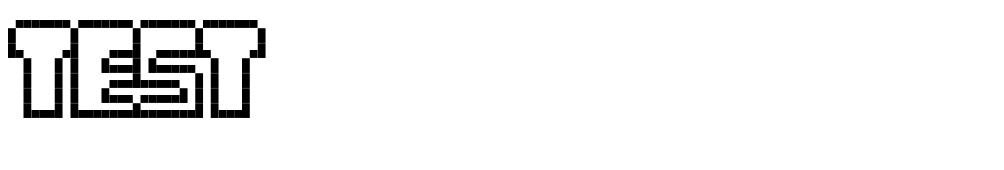
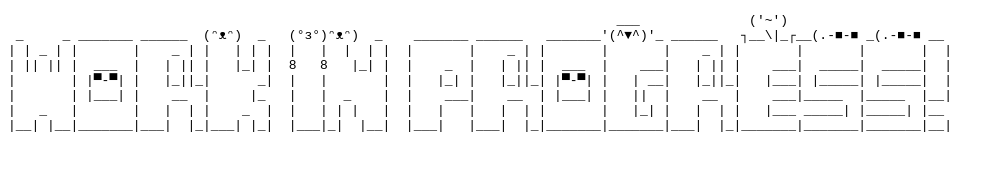
Before and after one commit to 0x256e4/0x256e4.github.io, a plain HTML site: page index.html in a window 1280 px wide. Shown: the whole page, without its empty margins (0-1004 px from the left). Drawn offline with Linux system fonts and the light colour scheme.

Commit message:
update index.html

```diff
--- a/index.html
+++ b/index.html
@@ -6,13 +6,14 @@
 
   <body>
     <pre>
- ▄▄▄▄▄▄▄ ▄▄▄▄▄▄▄ ▄▄▄▄▄▄▄ ▄▄▄▄▄▄▄
-█       █       █       █       █
-█▄     ▄█    ▄▄▄█  ▄▄▄▄▄█▄     ▄█
-  █   █ █   █▄▄▄█ █▄▄▄▄▄  █   █
-  █   █ █    ▄▄▄█▄▄▄▄▄  █ █   █
-  █   █ █   █▄▄▄ ▄▄▄▄▄█ █ █   █
-  █▄▄▄█ █▄▄▄▄▄▄▄█▄▄▄▄▄▄▄█ █▄▄▄█
+                                                                              ___              ('~')
+ _     _ _______ ______  (ᵔᴥᵔ)  _   (°з°)ᵔᴥᵔ)  _    _______ ______   _______'(^▼^)'_ ______   ┐__\|_┌__(.-■-■ _(.-■-■ __
+| | _ | |       |    _ | |   | | |  |   |  |  | |  |       |    _ | |       |       |    _ | |       |       |       |  |
+| || || |  ___  |   | || |   |_| |  8   8   |_| |  |    _  |   | || |  ___  |    ___|   | || |    ___|  _____|  _____|  |
+|       | |▀-▀| |   |_||_|      _|  |   |       |  |   |_| |   |_||_| |▀-▀| |   | __|   |_||_|   |___| |_____| |_____|  |
+|       | |___| |    __  |     |_   |   |  _    |  |    ___|    __  | |___| |   ||  |    __  |    ___|_____  |_____  |__|
+|   _   |       |   |  | |    _  |  |   | | |   |  |   |   |   |  | |       |   |_| |   |  | |   |___ _____| |_____| |__
+|__| |__|_______|___|  |_|___| |_|  |___|_|  |__|  |___|   |___|  |_|_______|_______|___|  |_|_______|_______|_______|__|
     </pre>
   </body>
 </html>
```
